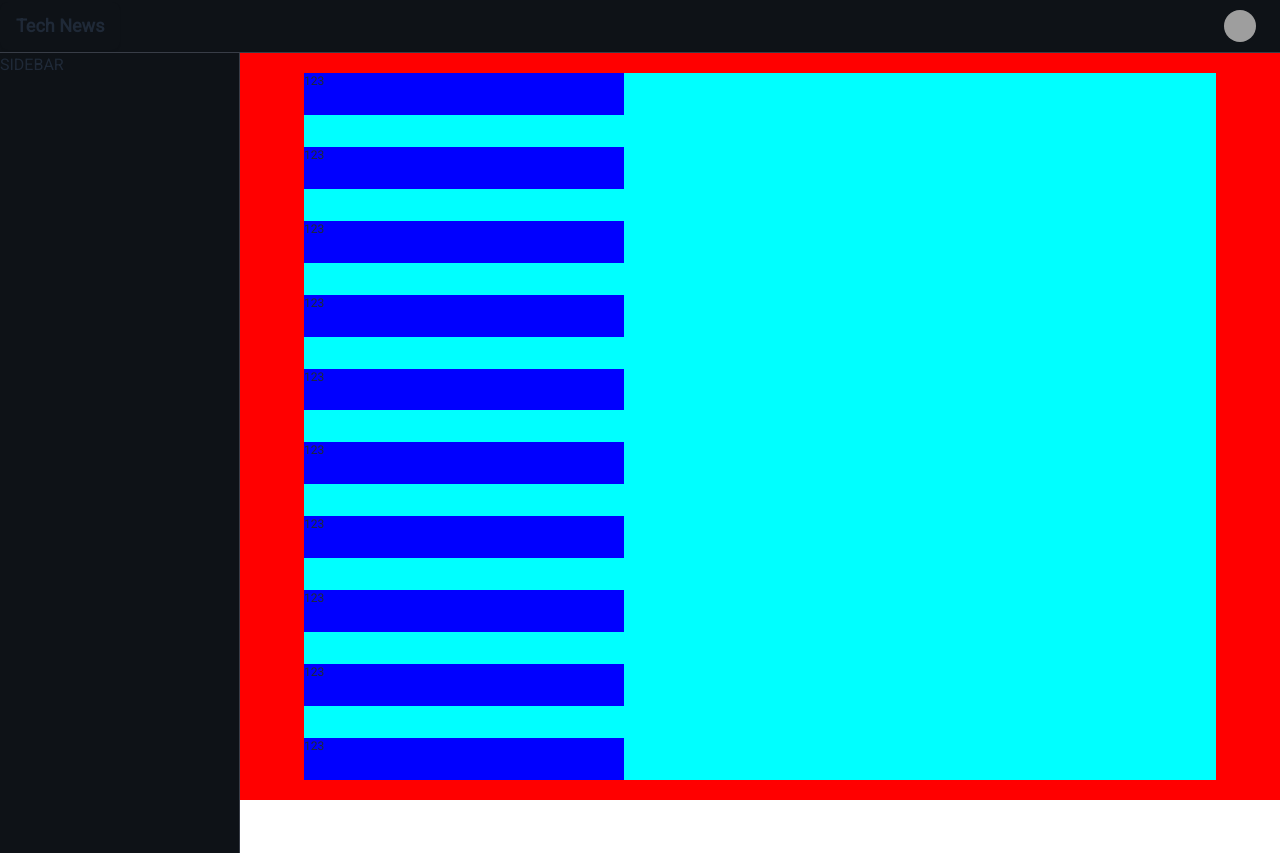
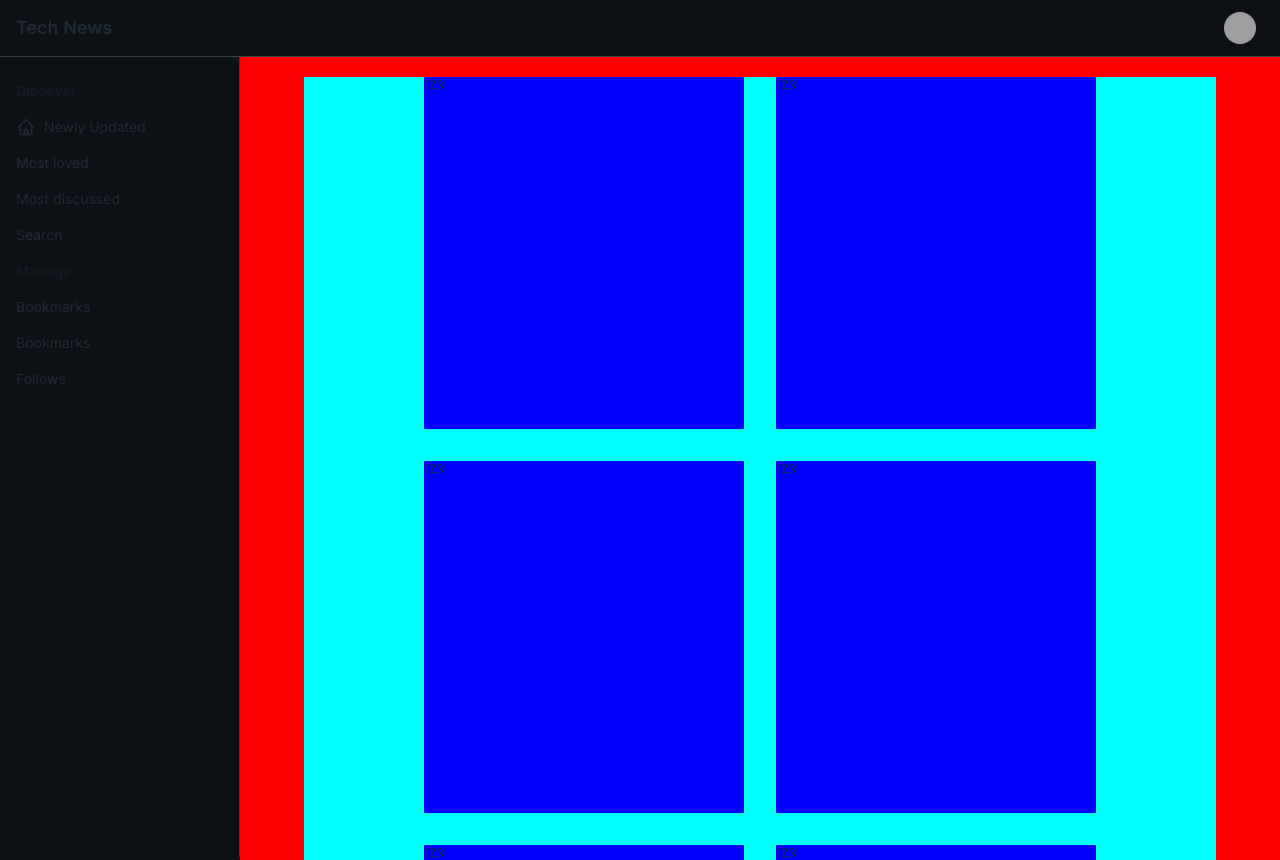
Before and after one commit to PainterHalver/tech_news, a Next.js app in the folder web/: page / in a window 1280 px wide. Shown: the top 860 px of the page. Before the commit the page ends 800 px from the top, so only its background shows below. Built offline with nearby package versions, Linux system fonts and the light colour scheme; grey boxes are pictures that could not be loaded.

Commit message:
chore: fe sidebar menu

```diff
--- a/web/app/layout.tsx
+++ b/web/app/layout.tsx
@@ -1,10 +1,10 @@
 import type { Metadata } from "next";
-import { Roboto } from "next/font/google";
+import { Inter } from "next/font/google";
 import "./globals.css";
 import NavBar from "@/components/NavBar";
 import SideBar from "@/components/SideBar";
 
-const roboto = Roboto({ subsets: ["latin"], weight: "400" });
+const inter = Inter({ subsets: ["latin"] });
 
 export const metadata: Metadata = {
   title: "Tech News",
@@ -14,11 +14,11 @@ export const metadata: Metadata = {
 export default function RootLayout({ children }: { children: React.ReactNode }) {
   return (
     <html lang="en">
-      <body className={`${roboto.className} flex flex-col min-h-screen`}>
+      <body className={`${inter.className} flex flex-col min-h-screen min-w-fit`}>
         <NavBar />
         <div className="flex flex-1">
           <SideBar />
-          <div className="pl-60 bg-bg-primary flex-1">{children}</div>
+          <div className="lg:pl-60 bg-bg-primary flex-1">{children}</div>
         </div>
       </body>
     </html>
--- a/web/app/page.tsx
+++ b/web/app/page.tsx
@@ -9,48 +9,21 @@ import { useAuthStore } from "@/lib/zustand/AuthStore";
 import { useEffect, useState } from "react";
 
 export default function Home() {
-  const [gridCols, setGridCols] = useState(1);
   const authenticated = useAuthStore((state) => state.authenticated);
-
-  useEffect(() => {
-    const calculateGridCols = () => {
-      const screenWidth = window.innerWidth;
-      let cols = 1;
-
-      if (screenWidth >= 640) {
-        cols = 2;
-      }
-      if (screenWidth >= 1360) {
-        cols = 3;
-      }
-      if (screenWidth >= 1670) {
-        cols = 4;
-      }
-
-      setGridCols(cols);
-    };
-
-    calculateGridCols();
-    window.addEventListener("resize", calculateGridCols);
-
-    return () => {
-      window.removeEventListener("resize", calculateGridCols);
-    };
-  }, []);
 
   return (
     <main className="flex bg-[red] py-5 px-16 min-h-full">
-      <div className={`grid grid-cols-${gridCols} bg-[cyan] flex-1 gap-8`}>
-        <div className="w-[20rem] text-xs bg-[blue]">123</div>
-        <div className="w-[20rem] text-xs bg-[blue]">123</div>
-        <div className="w-[20rem] text-xs bg-[blue]">123</div>
-        <div className="w-[20rem] text-xs bg-[blue]">123</div>
-        <div className="w-[20rem] text-xs bg-[blue]">123</div>
-        <div className="w-[20rem] text-xs bg-[blue]">123</div>
-        <div className="w-[20rem] text-xs bg-[blue]">123</div>
-        <div className="w-[20rem] text-xs bg-[blue]">123</div>
-        <div className="w-[20rem] text-xs bg-[blue]">123</div>
-        <div className="w-[20rem] text-xs bg-[blue]">123</div>
+      <div className={`flex flex-wrap justify-center bg-[cyan] flex-1 gap-8`}>
+        <div className="w-[20rem] h-[22rem] text-xs bg-[blue]">123</div>
+        <div className="w-[20rem] h-[22rem] text-xs bg-[blue]">123</div>
+        <div className="w-[20rem] h-[22rem] text-xs bg-[blue]">123</div>
+        <div className="w-[20rem] h-[22rem] text-xs bg-[blue]">123</div>
+        <div className="w-[20rem] h-[22rem] text-xs bg-[blue]">123</div>
+        <div className="w-[20rem] h-[22rem] text-xs bg-[blue]">123</div>
+        <div className="w-[20rem] h-[22rem] text-xs bg-[blue]">123</div>
+        <div className="w-[20rem] h-[22rem] text-xs bg-[blue]">123</div>
+        <div className="w-[20rem] h-[22rem] text-xs bg-[blue]">123</div>
+        <div className="w-[20rem] h-[22rem] text-xs bg-[blue]">123</div>
       </div>
     </main>
   );
--- a/web/components/NavBar.tsx
+++ b/web/components/NavBar.tsx
@@ -2,7 +2,7 @@ import Link from "next/link";
 
 export default function NavBar() {
   return (
-    <div className="w-full flex bg-bg-primary border-b border-border sticky top-0 py-0.5">
+    <div className="w-full flex bg-bg-primary border-b border-border sticky top-0 py-1 items-center">
       <div className="flex-1">
         <Link href="/" className="btn bg-bg-primary hover:bg-bg-primary border-none">
           <p className="text-lg">Tech News</p>
@@ -15,7 +15,7 @@ export default function NavBar() {
               <img alt="Profile Picture" src="https://daisyui.com/images/stock/photo-1534528741775-53994a69daeb.jpg" />
             </div>
           </div>
-          <ul tabIndex={0} className="mt-4 z-[1] p-2 shadow menu menu-md dropdown-content bg-base-100 rounded-box w-56">
+          <ul tabIndex={0} className="mt-4 z-[1] p-1 shadow menu menu-md dropdown-content bg-base-100 rounded-box w-60">
             <li>
               <a className="text-base">Profile</a>
             </li>
--- a/web/components/SideBar.tsx
+++ b/web/components/SideBar.tsx
@@ -1,9 +1,38 @@
 import Link from "next/link";
+import { HomeIcon } from "./icons/HomeIcon";
 
 export default function SideBar() {
   return (
-    <aside className="border-r border-border w-60 fixed h-full overflow-scroll no-scrollbar bg-bg-primary">
-      SIDEBAR
+    <aside className="border-r border-border fixed h-full overflow-scroll no-scrollbar bg-bg-primary lg:w-60 hidden lg:block lg:pt-4">
+      <ul className="menu menu-md w-full p-0 [&_li>*]:rounded-none">
+        <li className="menu-title">Discover</li>
+        <li>
+          <Link href={"/"}>
+            <HomeIcon /> Newly Updated
+          </Link>
+        </li>
+        <li>
+          <Link href={"/"}>Most loved</Link>
+        </li>
+        <li>
+          <Link href={"/"}>Most discussed</Link>
+        </li>
+        <li>
+          <Link href={"/"}>Search</Link>
+        </li>
+      </ul>
+      <ul className="menu menu-md w-full p-0 [&_li>*]:rounded-none">
+        <li className="menu-title">Manage</li>
+        <li>
+          <Link href={"/"}>Bookmarks</Link>
+        </li>
+        <li>
+          <Link href={"/"}>Bookmarks</Link>
+        </li>
+        <li>
+          <Link href={"/"}>Follows</Link>
+        </li>
+      </ul>
     </aside>
   );
 }
--- /dev/null
+++ b/web/components/icons/HomeIcon.tsx
@@ -0,0 +1,12 @@
+export const HomeIcon = () => {
+  return (
+    <svg xmlns="http://www.w3.org/2000/svg" className="h-5 w-5" fill="none" viewBox="0 0 24 24" stroke="currentColor">
+      <path
+        strokeLinecap="round"
+        strokeLinejoin="round"
+        strokeWidth="2"
+        d="M3 12l2-2m0 0l7-7 7 7M5 10v10a1 1 0 001 1h3m10-11l2 2m-2-2v10a1 1 0 01-1 1h-3m-6 0a1 1 0 001-1v-4a1 1 0 011-1h2a1 1 0 011 1v4a1 1 0 001 1m-6 0h6"
+      />
+    </svg>
+  );
+};
```
